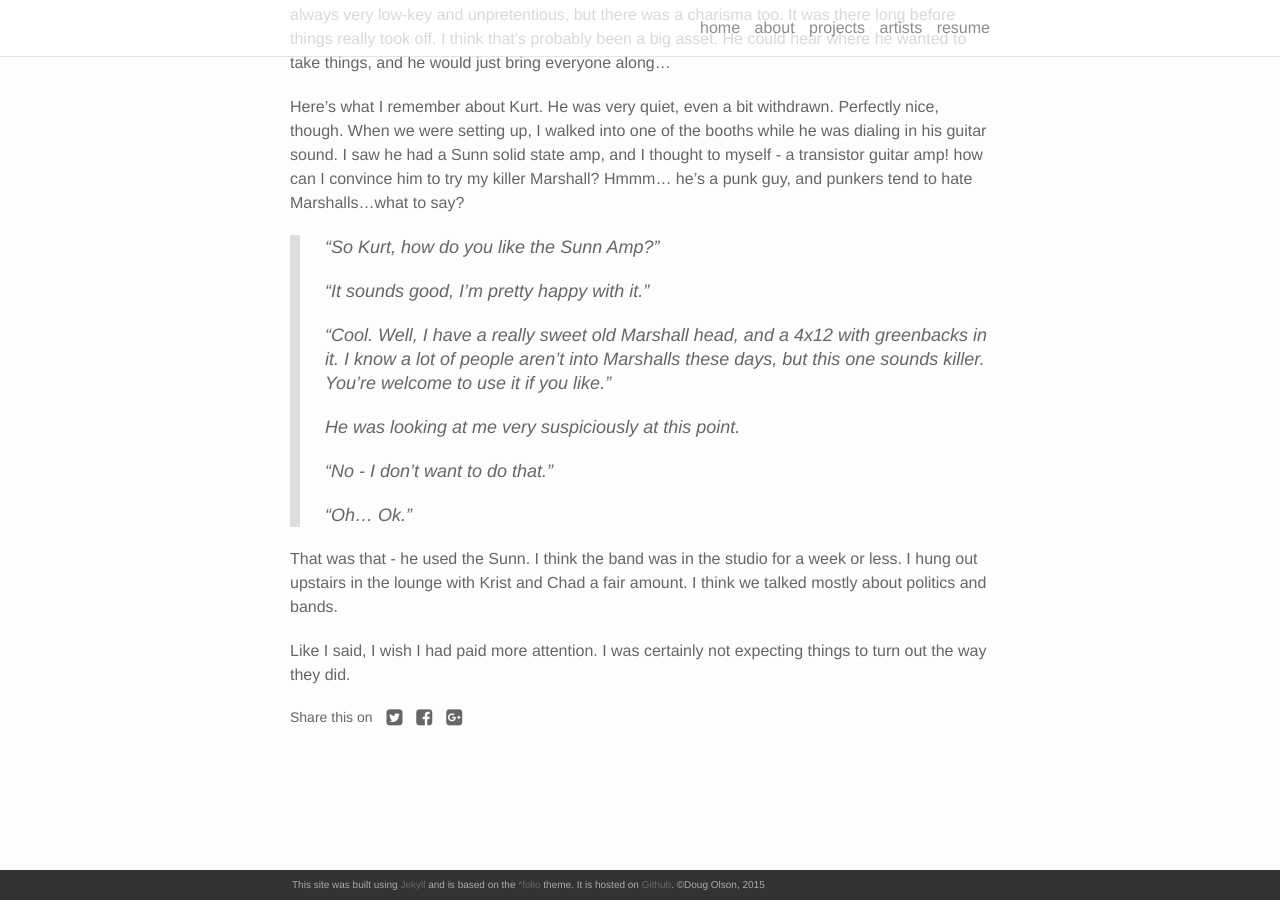
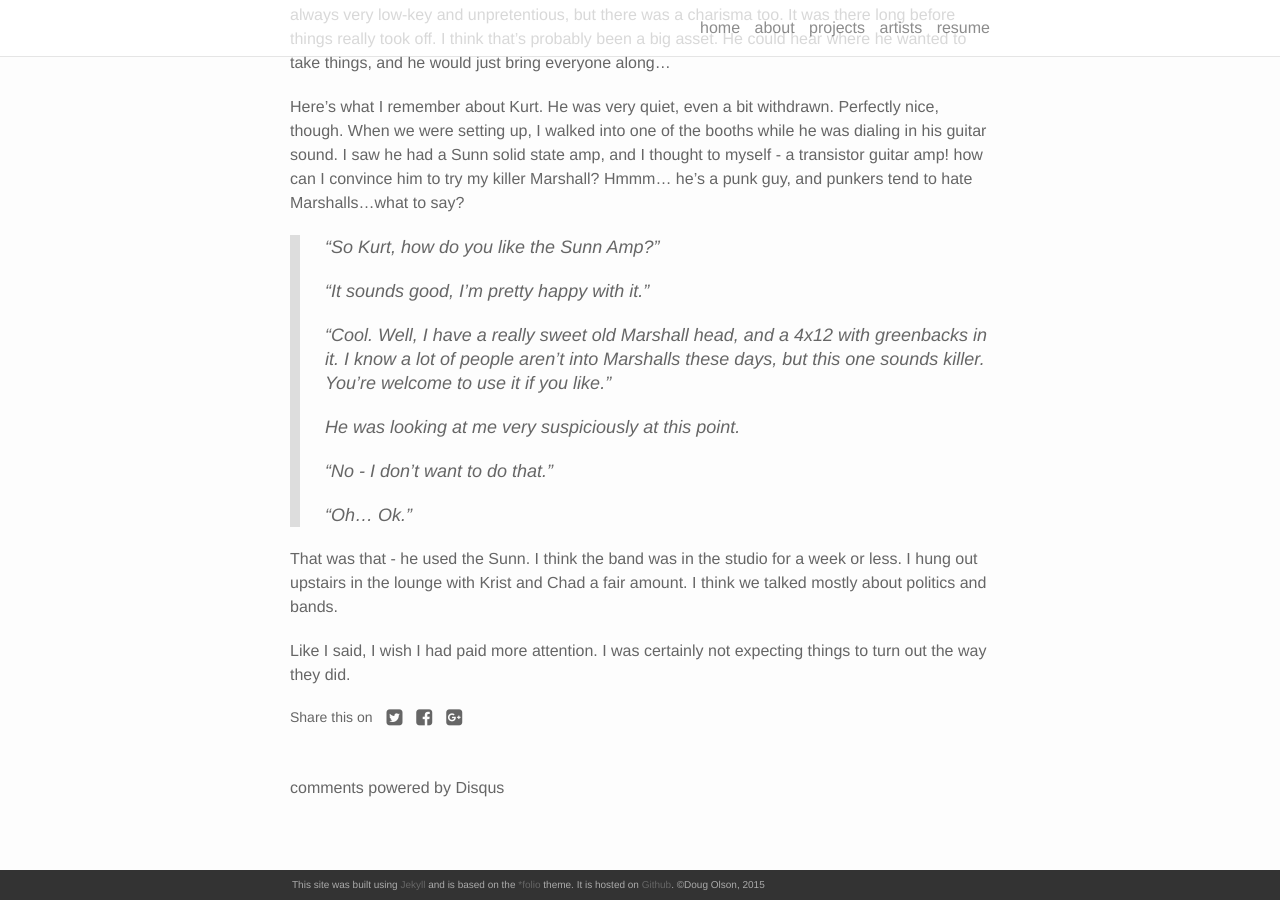
Before and after one commit to dougolson/dougolson.github.io, a Jekyll site: the page built from _portfolio/11nirvana.markdown, in a window 1280 px wide and 900 px high, scrolled down 611 px. Built offline with Jekyll 4.4.1, drawn with Linux system fonts in a browser that asks for light colours; nearby versions of some CDN libraries; comment, search, counter and statistics services are not loaded; some of the changed lines change nothing that is shown.

Commit message:
edited site description, added comments to Nirvana vignette

```diff
--- a/_config.yml
+++ b/_config.yml
@@ -2,9 +2,9 @@
 title: mr.colson
 email: mrcolson@gmail.com
 description: > # this means to ignore newlines until "baseurl:"
-  The website of Doug Olson, also known as mr. colson. This site documents my activities as a music producer, mixer, engineer and audio editor,
-  both as a freelancer and at Smart Studios in Madison, Wisconsin, where I worked with Butch Vig, Steve Marker and Doug Ericson from 1987 through 2004. The site also pertains to my activities as an instructor and program chair for recording
-  and music technology at the Madison Media Institute, where I teach Pro Tools, studio recording, audio engineering, audio editing, audio mixing techniques and electronics.
+  I'm Doug Olson, professionally known as mr. colson. I am a music producer, mixer, audio engineer and audio editor. I have worked as a freelancer and at Smart Studios in Madison, Wisconsin,
+  where I worked with Butch Vig, Steve Marker, Mark Haines, Doug Ericson and many others from 1987 through 2004. I am also an instructor and program chair for recording
+  and music technology at the Madison Media Institute, where I teach Pro Tools, studio recording, recording techniques, audio engineering, audio editing, audio mixing techniques and electronics.
 baseurl: #/blog/
 url: http://www.mrcolson.com
 #twitter_username: twitter_username
--- a/_portfolio/11nirvana.markdown
+++ b/_portfolio/11nirvana.markdown
@@ -3,6 +3,7 @@
 title: Nirvana
 description: Incesticide
 img: /img/nirvana.jpg
+comments: True
 ---
 
 Dive was among the songs recorded at Smart in 1990 for an album was planned to come out on Sub Pop. A few years later, after the wild success of *Nevermind*, it came out on *Incesticide*. In retrospect, I wish I had paid more attention, and taken a few pictures. But I didn't - at the time, 1990, it was just another cool band coming in, Nirvana from Seattle. Butch asked me if I could help out for the first couple of days of recording. Looking back, it's easy to describe my involvement - I was an assistant engineer. At the time, though, I was just helping out. Things were very informal at Smart. The traditional pecking order in which an assistant wouldn't dare express an opinion didn't apply. So I might listen to the drums on playback and ask Butch if I could move the mics a bit, and he was always very cool about it, and generally said sure, go for it. If it sounded better, great, if not, We'd try something else.
```
